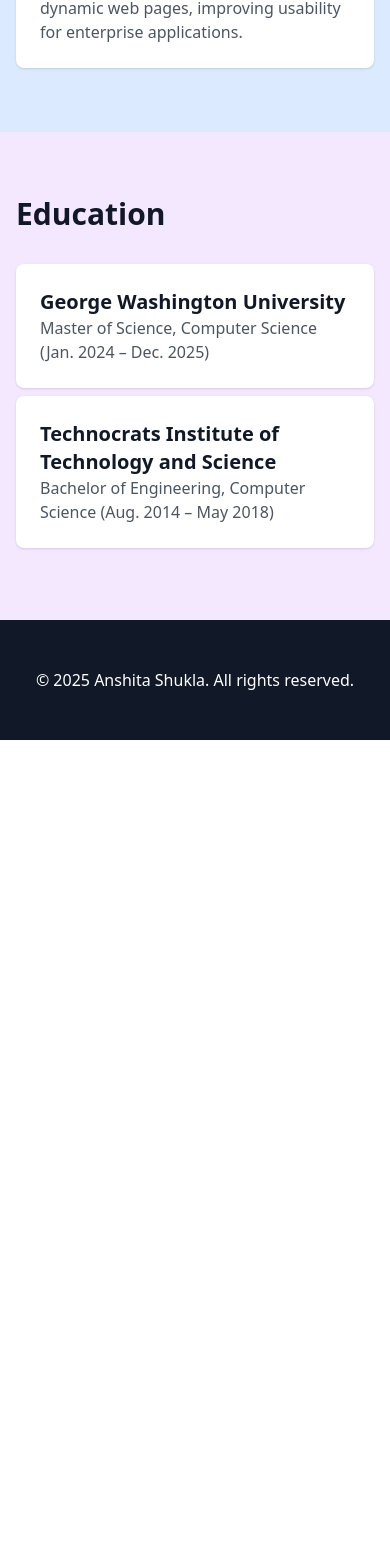
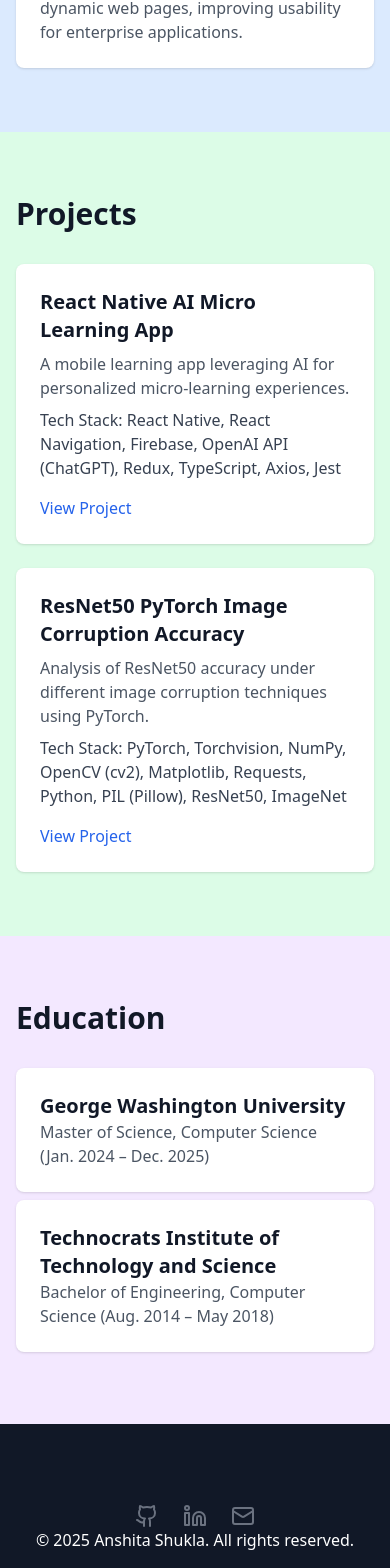
Before and after one commit to anshitashukla/anshitashukla, a React (Vite) app: page / in a window 390 px wide. Shown: the part 4260-5828 px from the top of the page. Before the commit the page ends 5000 px from the top, so only its background shows below. Built offline with nearby package versions, Linux system fonts and the light colour scheme.

Commit message:
added projects and improved design

```diff
--- a/src/App.tsx
+++ b/src/App.tsx
@@ -1,4 +1,4 @@
-import React, { useState } from "react";
+import { useState } from "react";
 import { Menu, Github, Mail, Linkedin, X } from "lucide-react";
 import ExperienceSection from "./components/ExperienceCard";
 import { experiences } from "./constants/Experience";
@@ -7,6 +7,8 @@
 import SkillsSection from "./components/Skills";
 import { skills } from "./constants/skills";
 import anshitaImage from "../src/assets/images/anshitashukla.jpeg";
+import ProjectsSection from "./components/Projects";
+import { projects } from "./constants/Projects";
 
 function App() {
   const [isMobileMenuOpen, setIsMobileMenuOpen] = useState(false);
@@ -29,6 +31,9 @@
                 className="text-gray-700 hover:text-gray-900"
               >
                 Experience
+              </a>
+              <a href="#projects" className="text-gray-700 hover:text-gray-900">
+                Projects
               </a>
               <a
                 href="#education"
@@ -117,10 +122,33 @@
       {/* Experience */}
       <ExperienceSection experiences={experiences} />
 
+      {/* Projects */}
+      <ProjectsSection projects={projects} />
+
       {/* Education */}
       <EducationSection education={education} />
 
       <footer className="bg-gray-900 text-white py-12 text-center">
+        <div className="mt-8 flex justify-center space-x-6">
+          <a
+            href="https://github.com/anshitashukla"
+            className="text-gray-500 hover:text-gray-900"
+          >
+            <Github className="h-6 w-6" />
+          </a>
+          <a
+            href="https://linkedin.com/in/anshita-shukla"
+            className="text-gray-500 hover:text-gray-900"
+          >
+            <Linkedin className="h-6 w-6" />
+          </a>
+          <a
+            href="mailto:anshitashukla0102@gmail.com"
+            className="text-gray-500 hover:text-gray-900"
+          >
+            <Mail className="h-6 w-6" />
+          </a>
+        </div>
         <div className="max-w-7xl mx-auto px-4 sm:px-6 lg:px-8">
           <p>© 2025 Anshita Shukla. All rights reserved.</p>
         </div>
--- /dev/null
+++ b/src/components/Projects.tsx
@@ -0,0 +1,36 @@
+import { projects } from "../constants/Projects";
+
+const ProjectsSection: React.FC<{ projects: typeof projects }> = ({
+  projects,
+}) => {
+  return (
+    <section id="projects" className="bg-green-100 py-16">
+      <div className="max-w-7xl mx-auto px-4 sm:px-6 lg:px-8">
+        <h2 className="text-3xl font-bold text-gray-900 mb-8">Projects</h2>
+        <div className="space-y-6">
+          {projects.map((project, index) => (
+            <div key={index} className="bg-white shadow rounded-lg p-6">
+              <h3 className="text-xl font-semibold text-gray-900">
+                {project.name}
+              </h3>
+              <p className="text-gray-600 mt-2">{project.description}</p>
+              <p className="mt-2 text-gray-700 font-medium">
+                Tech Stack: {project.techStack.join(", ")}
+              </p>
+              <a
+                href={project.link}
+                target="_blank"
+                rel="noopener noreferrer"
+                className="mt-4 inline-block text-blue-600 hover:underline"
+              >
+                View Project
+              </a>
+            </div>
+          ))}
+        </div>
+      </div>
+    </section>
+  );
+};
+
+export default ProjectsSection;
--- a/src/components/Skills.tsx
+++ b/src/components/Skills.tsx
@@ -1,4 +1,4 @@
-import { Skill, SkillSectionProps } from "../interfaces/experience.interface";
+import { SkillSectionProps } from "../interfaces/experience.interface";
 
 const SkillsSection: React.FC<SkillSectionProps> = ({ skills }) => {
   return (
--- /dev/null
+++ b/src/constants/Projects.tsx
@@ -0,0 +1,36 @@
+export const projects = [
+  {
+    name: "React Native AI Micro Learning App",
+    link: "https://github.com/anshitashukla/React-Native-AI-Micro-Learning-APP",
+    description:
+      "A mobile learning app leveraging AI for personalized micro-learning experiences.",
+    techStack: [
+      "React Native",
+      "React Navigation",
+      "Firebase",
+      "OpenAI API (ChatGPT)",
+      "Redux",
+      "TypeScript",
+      "Axios",
+      "Jest",
+    ],
+  },
+  {
+    name: "ResNet50 PyTorch Image Corruption Accuracy",
+    link: "https://github.com/anshitashukla/ResNet50-PyTorch-ImageCorruption-Accuracy",
+    description:
+      "Analysis of ResNet50 accuracy under different image corruption techniques using PyTorch.",
+    techStack: [
+      "PyTorch",
+      "Torchvision",
+      "NumPy",
+      "OpenCV (cv2)",
+      "Matplotlib",
+      "Requests",
+      "Python",
+      "PIL (Pillow)",
+      "ResNet50",
+      "ImageNet",
+    ],
+  },
+];
```
Also changed, not shown: 1 other file (tests, documents, lock files or other folders).
